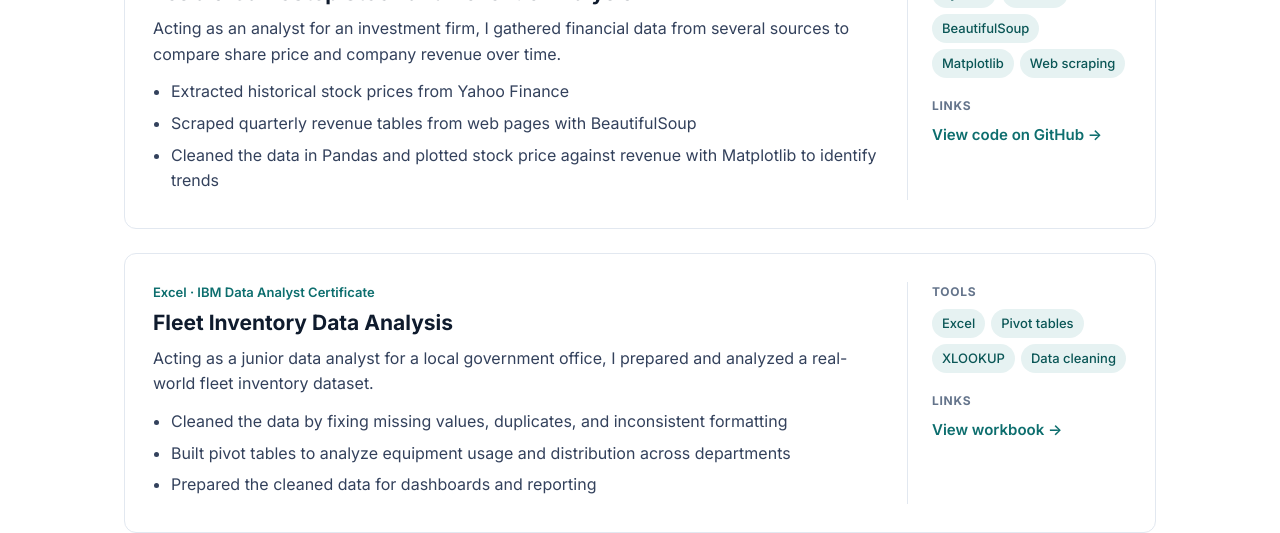
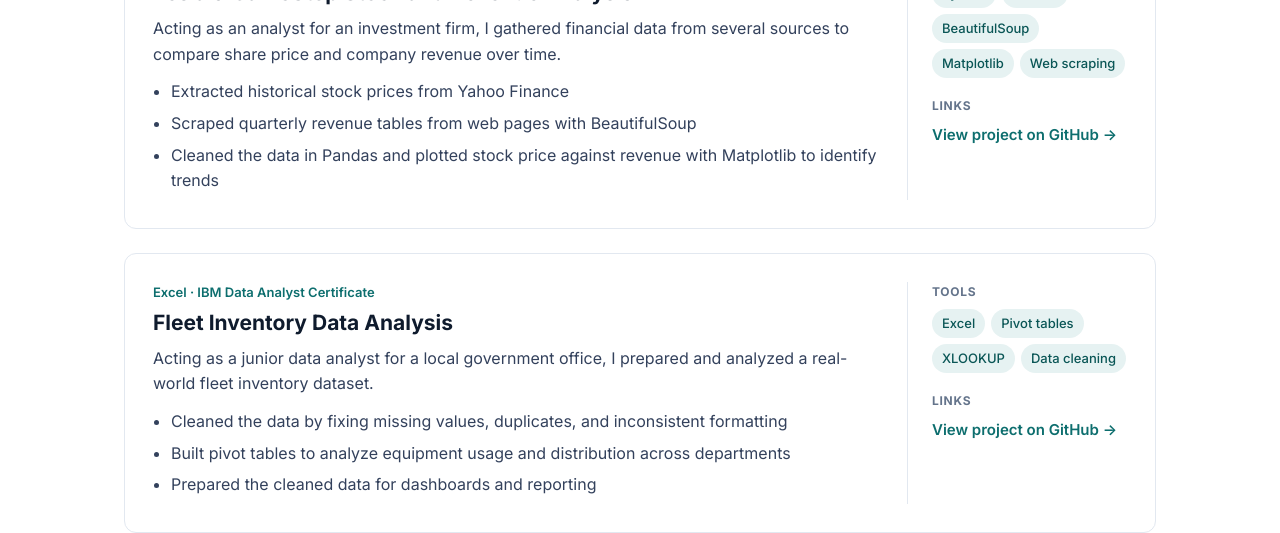
Before and after one commit to arnoldnjikam3173/arnold.njikam, a plain HTML site: page index.html in a window 1280 px wide. Shown: the part 1440-1973 px from the top of the page. Drawn offline with Linux system fonts and the light colour scheme.

Commit message:
Update index.html

```diff
--- a/index.html
+++ b/index.html
@@ -256,7 +256,7 @@
               <div>
                 <h4>Links</h4>
                 <div class="links">
-                  <a href="https://github.com/arnoldnjikam3173/Stock-market-analysis-and-visualization" target="_blank" rel="noopener">View code on GitHub →</a>
+                  <a href="https://github.com/arnoldnjikam3173/Stock-market-analysis-and-visualization" target="_blank" rel="noopener">View project on GitHub →</a>
                 </div>
               </div>
             </aside>
@@ -281,8 +281,7 @@
               <div>
                 <h4>Links</h4>
                 <div class="links">
-                  <!-- TODO: replace # with the link to the workbook or a screenshot on GitHub -->
-                  <a href="#" target="_blank" rel="noopener">View workbook →</a>
+                  <a href="https://github.com/arnoldnjikam3173/fleet-inventory-analysis" target="_blank" rel="noopener">View project on GitHub →</a>
                 </div>
               </div>
             </aside>
```
